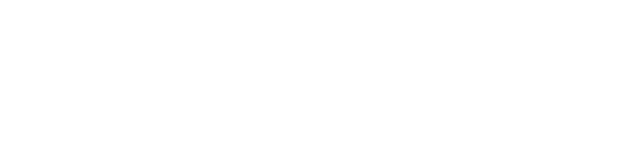
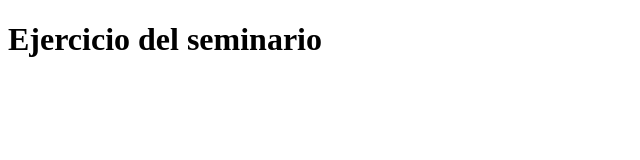
Before and after one commit to Dante4rg/SeminarioGit_GitHub, a plain HTML site: page index.html in a window 1280 px wide. Shown: the whole page, without its empty margins (0-640 px from the left). Drawn offline with Linux system fonts and the light colour scheme.

Commit message:
Agregue un título a la página

```diff
--- a/index.html
+++ b/index.html
@@ -6,6 +6,6 @@
     <title>Página web - Seminario Git/GitHub</title>
 </head>
 <body>
-
+    <h1>Ejercicio del seminario</h1>
 </body>
 </html>
```
